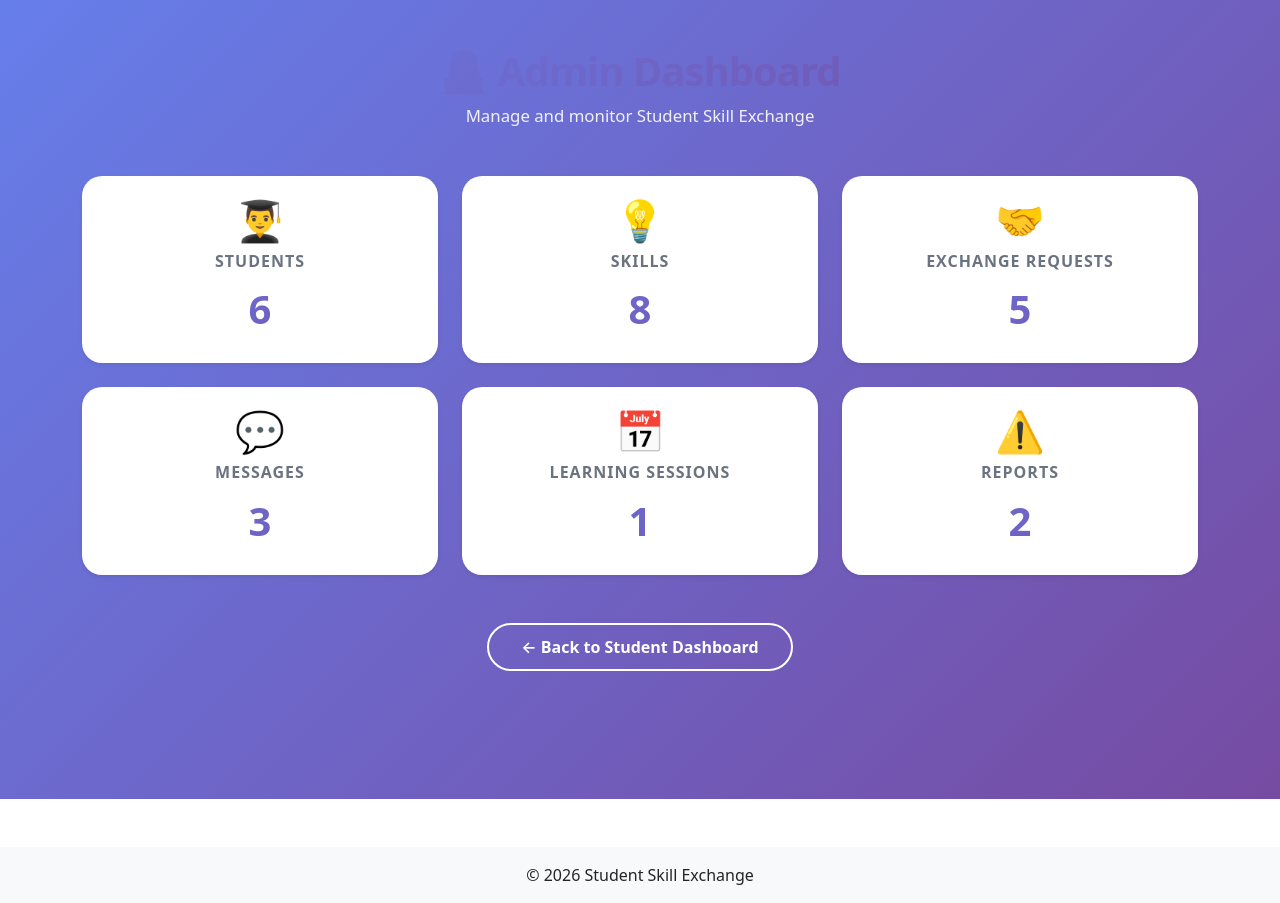
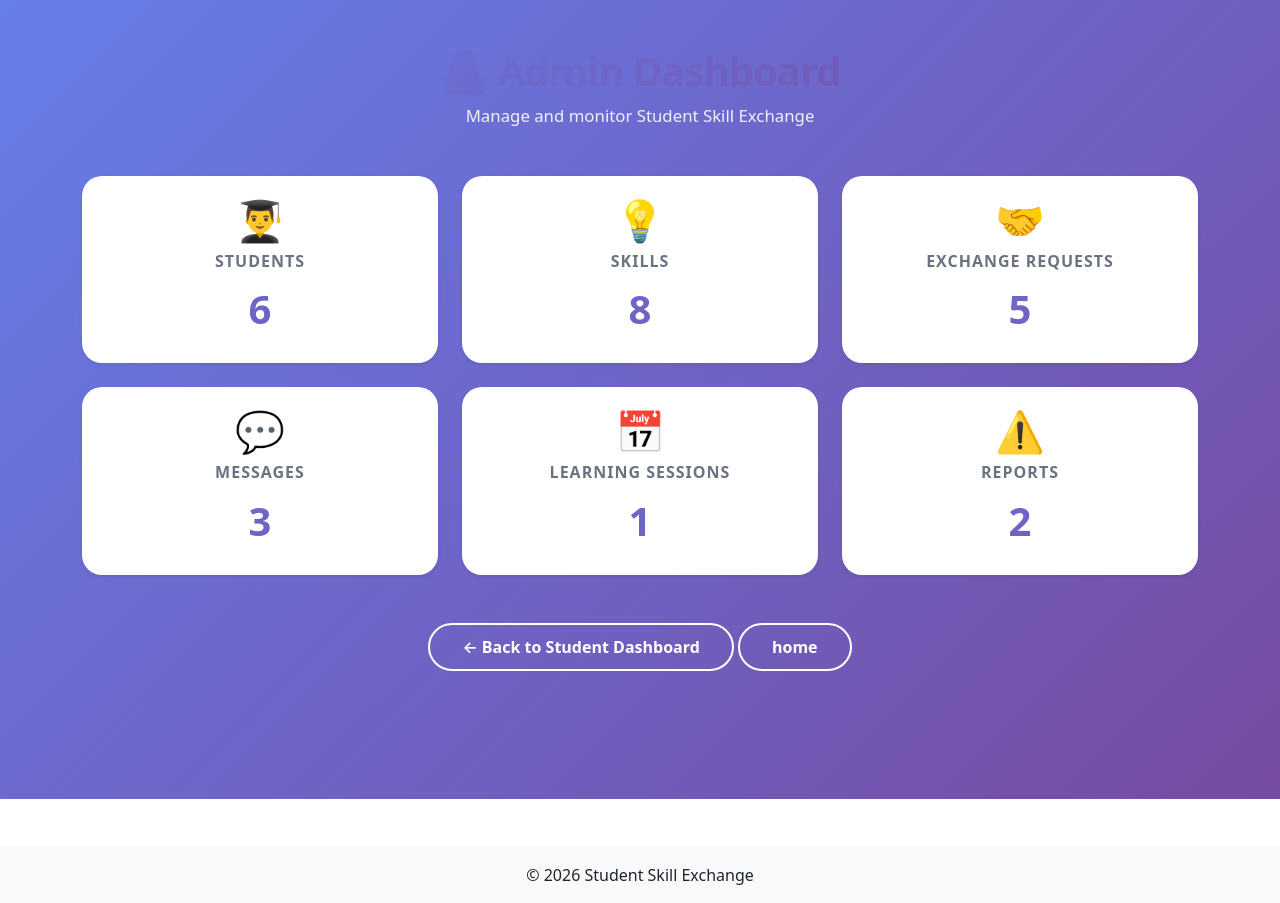
Before and after one commit to vishnupriya58/Student-Skill-Exchange, a Django app: page /admin-dashboard/ in a window 1280 px wide. Shown: the part 57-960 px from the top of the page. Run offline with Django 5.2, Linux system fonts and the light colour scheme; a user stored in the database is signed in; data comes from the database, SQL or seed files in the repository.

Commit message:
changes in admin dashboard

```diff
--- a/skill_exchange/exchange/templates/admin_dashboard.html
+++ b/skill_exchange/exchange/templates/admin_dashboard.html
@@ -194,6 +194,10 @@
             <a href="{% url 'dashboard' %}" class="btn back-btn">
                 ← Back to Student Dashboard
             </a>
+
+            <a href="" class="btn back-btn">
+                home
+            </a>
         </div>
 
     </div>
```
